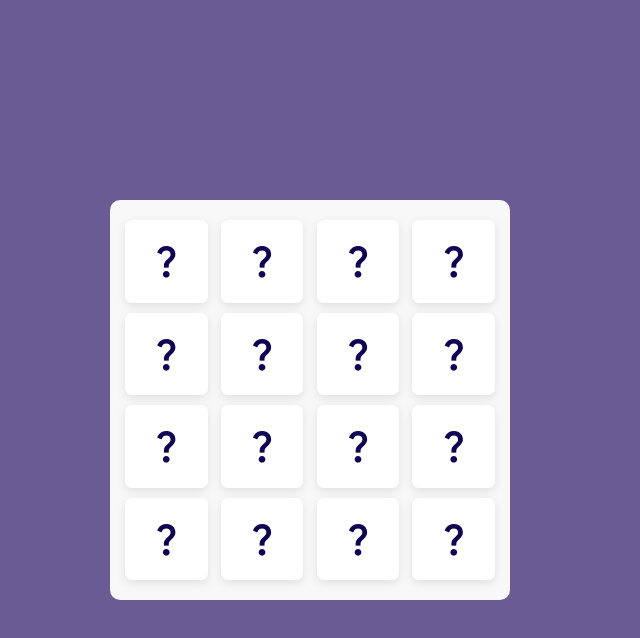
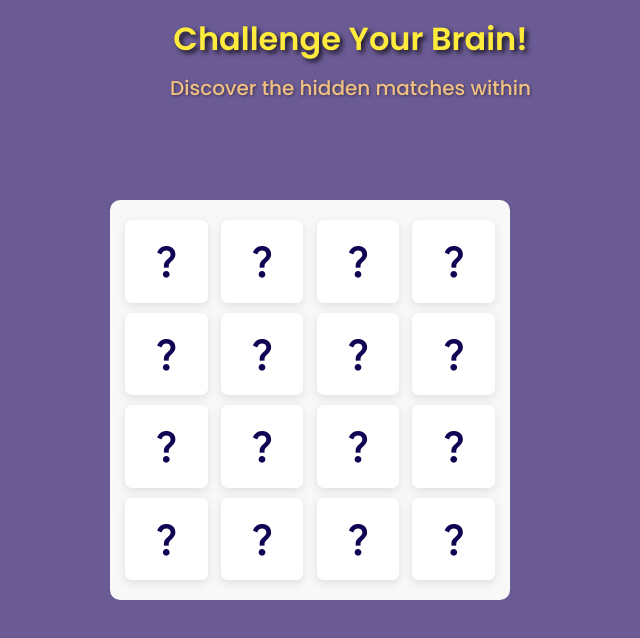
Before and after one commit to faridahossam/Memory-Card-Game, a plain HTML site: page index.html in a window 1280 px wide. Shown: the whole page, without its empty margins (330-970 px from the left). Drawn offline with Linux system fonts and the light colour scheme.

Commit message:
update timeout

```diff
--- a/index.html
+++ b/index.html
@@ -7,11 +7,12 @@
         <link rel="stylesheet" href="https://fonts.googleapis.com/icon?family=Material+Icons" />
     </head>
     <body>
-        <!-- <div class="row">
+        <div class="row">
              <div class="title">
-                <h2>Do You have a good memory?</h2>
+                <h2>Challenge Your Brain!</h2>
+                <h3>Discover the hidden matches within</h3>
             </div>
-        </div> -->
+        </div>
         <div class="wrapper">
             <ul class="cards">
                 <li class="card">
--- a/script.js
+++ b/script.js
@@ -44,7 +44,7 @@ function matchCards(cardOneImg, cardTwoImg) {
         cardTwo.classList.remove("shake", "flip");
         cardOne = cardTwo = "";
         disableDeck = false;
-    }, 1200)
+    }, 600)
 }
 
 function shuffleCards() {
--- a/style.css
+++ b/style.css
@@ -17,13 +17,47 @@ body {
 
 .title {
     position: absolute;
-    top: 80px;
-    right: 326px;
+    top: 15px;
+    left:500px;
     text-align: center;
     font-size: 24px;
+    font-weight: 600;
+    text-shadow: 2px 2px 4px rgba(0, 0, 0, 0.7);
+    margin-bottom: 20px;
+}
+
+.title h2 {
+    text-align: center;
+    font-size: 32px; /* Larger size for more prominence */
+    font-weight: 700; /* Enhanced font weight */
+    color: #ffeb3b; /* Bright yellow for attention */
+    text-shadow: 3px 3px 5px rgba(0, 0, 0, 0.8); /* Added shadow for pop */
+    animation: fadeIn 1.5s ease-in-out; /* Smooth fade-in effect */
+    margin-bottom: 10px;
+}
+
+.title h3 {
+    text-align: center;
+    font-size: 20px;
     font-weight: 500;
-    color: wheat;
+    color: #ffcc80; /* Warm orange for a friendly tone */
+    text-shadow: 1px 1px 3px rgba(0, 0, 0, 0.5);
+    animation: fadeIn 2s ease-in-out; /* Slightly delayed fade-in */
+    opacity: 0.9;
 }
+
+/* Animation for fade-in */
+@keyframes fadeIn {
+    0% {
+        opacity: 0;
+        transform: translateY(-20px);
+    }
+    100% {
+        opacity: 1;
+        transform: translateY(0);
+    }
+}
+
 
 .wrapper {
     height: 400px;
```
Also changed, not shown: images/gems/blue-gem.jpg (deleted), images/gems/green-gem.jpg (deleted), images/gems/green_diamond.jpg (deleted), images/gems/pink-diamond.jpg (deleted), images/gems/pink-gem.jpg (deleted), images/gems/purple-diamond.jpg (deleted), images/gems/purple-gem.jpg (deleted), images/gems/yellow-crystal.jpg (deleted), images/gems/yellow-gem.jpg (deleted).
